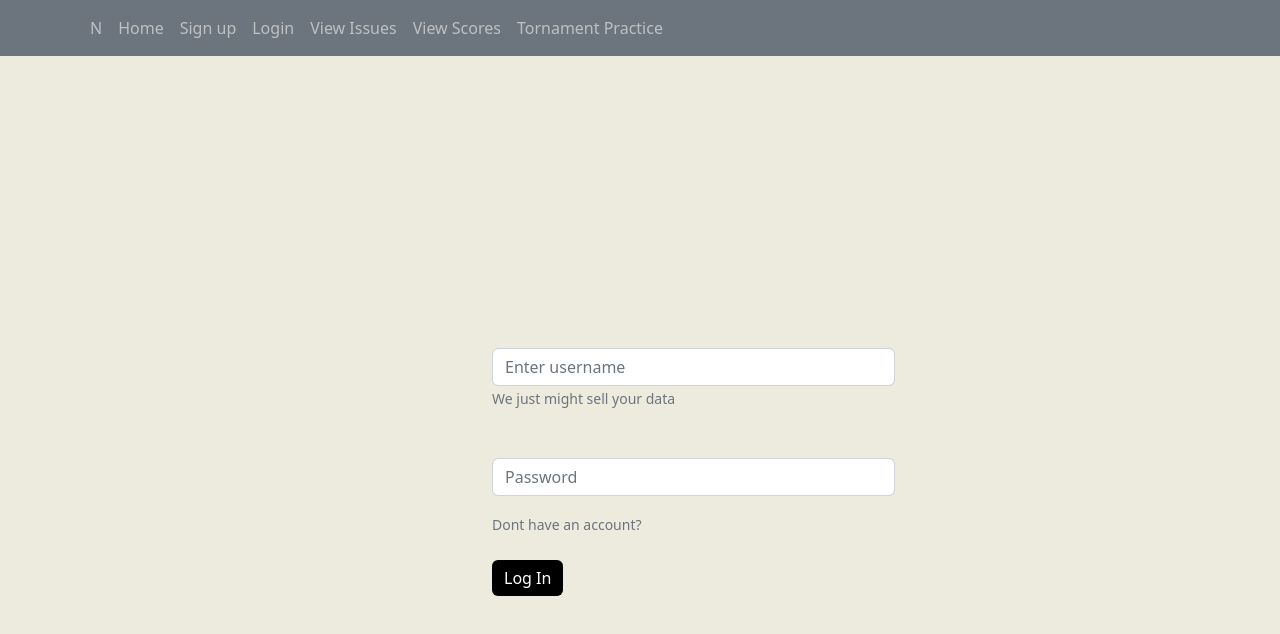
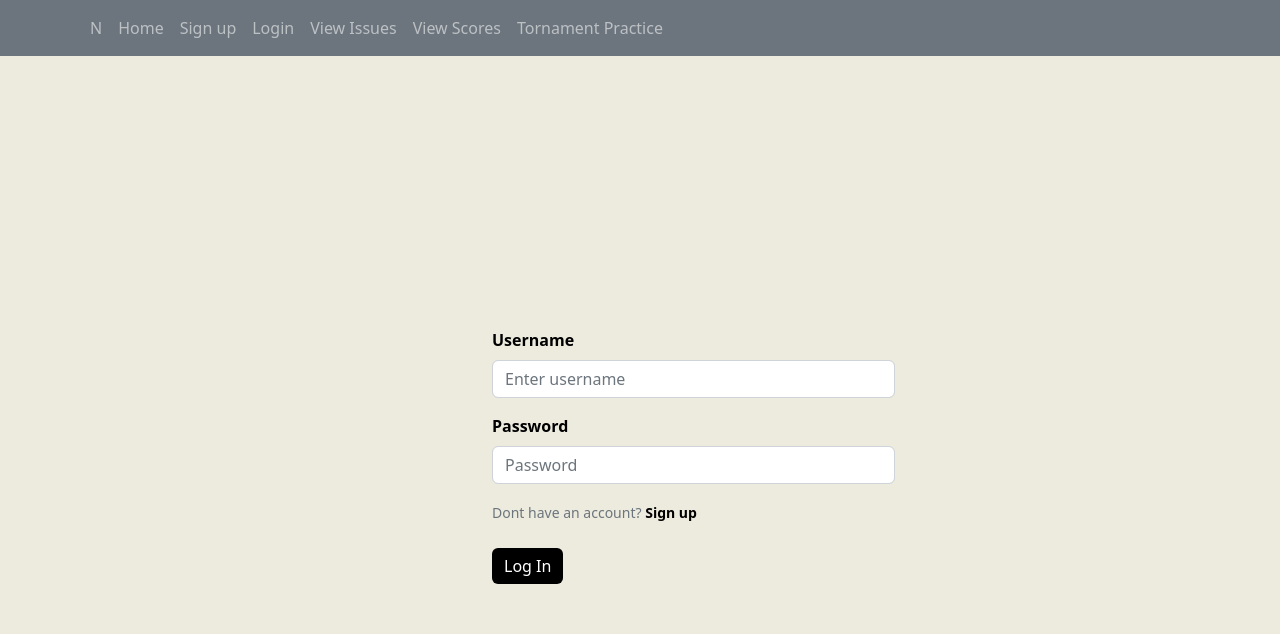
Before and after one commit to acorbettATSSU/pinball-Website, a React (Create React App) app in the folder frontend/: page /login in a window 1280 px wide. Shown: the top 634 px of the page. Built offline with nearby package versions, Linux system fonts and the light colour scheme.

Commit message:
Login/Register Page color fix

```diff
--- a/frontend/src/components/pages/loginPage.js
+++ b/frontend/src/components/pages/loginPage.js
@@ -5,7 +5,7 @@ import Button from "react-bootstrap/Button";
 import Form from "react-bootstrap/Form";
 import getUserInfo from "../../utilities/decodeJwt";
 
-const PRIMARY_COLOR = "#EDEADE";
+const PRIMARY_COLOR = "#000000";
 const SECONDARY_COLOR = '#EDEADE'
 const url = `${process.env.REACT_APP_BACKEND_SERVER_URI}/user/login`;
 
@@ -91,7 +91,7 @@ const Login = () => {
                     placeholder="Enter username"
                   />
                   <Form.Text className="text-muted">
-                    We just might sell your data
+
                   </Form.Text>
                 </Form.Group>
                 <Form.Group className="mb-3" controlId="formBasicPassword">
--- a/frontend/src/components/pages/registerPage.js
+++ b/frontend/src/components/pages/registerPage.js
@@ -4,7 +4,7 @@ import axios from "axios";
 import Button from "react-bootstrap/Button";
 import Form from "react-bootstrap/Form";
 
-const PRIMARY_COLOR = "#EDEADE";
+const PRIMARY_COLOR = "#000000";
 const SECONDARY_COLOR = "#EDEADE";
 const url = `${process.env.REACT_APP_BACKEND_SERVER_URI}/user/signup`;
 
```
